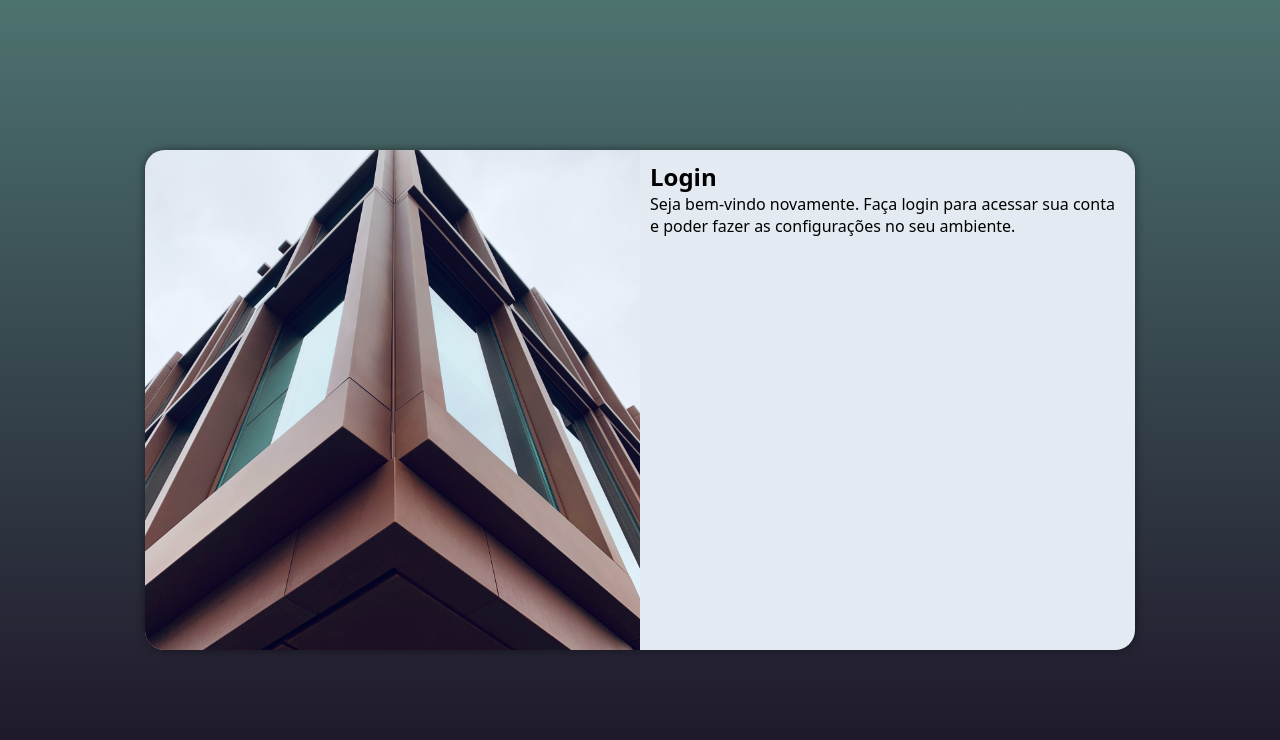
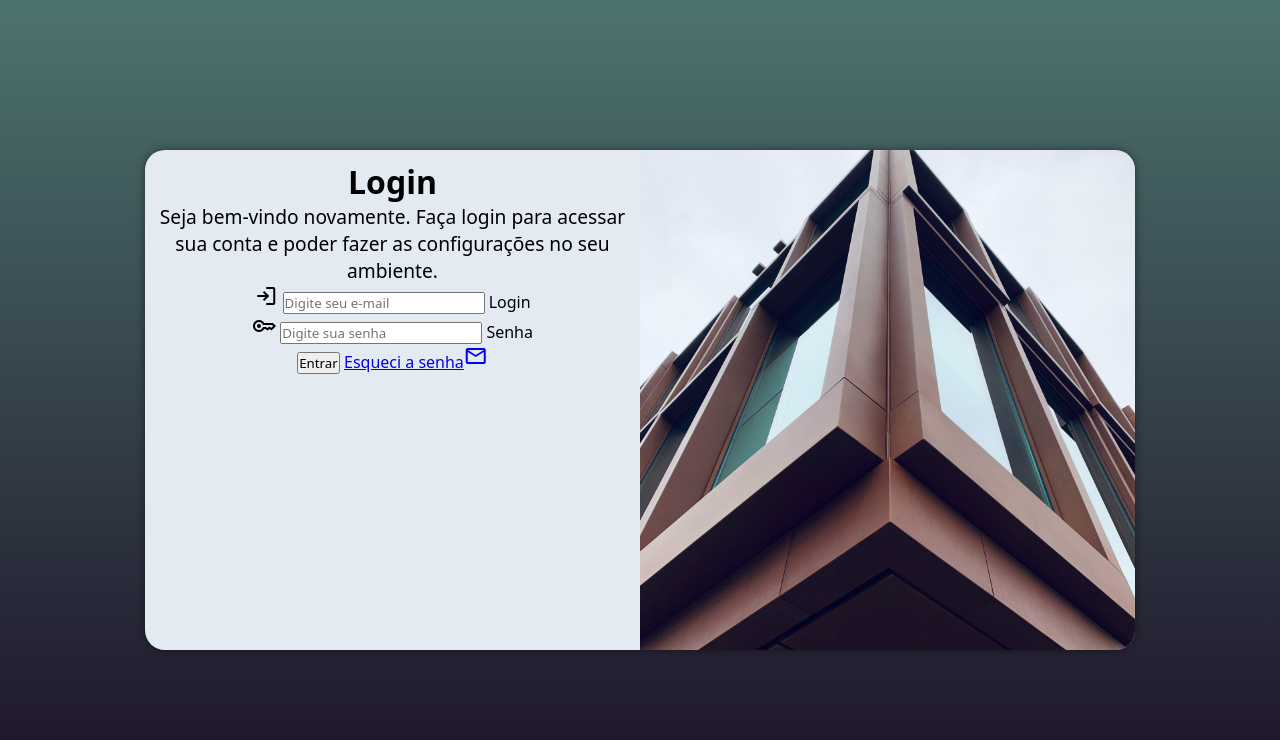
Before and after one commit to tuliovilas/projeto-login, a plain HTML site: page index.html in a window 1280 px wide. Drawn offline with nearby package versions, Linux system fonts and the light colour scheme.

Commit message:
Adição de formulario

```diff
--- a/estilos/media-query.css
+++ b/estilos/media-query.css
@@ -33,13 +33,21 @@
     }
 
     section#login>div#imagem {
-        float: left;
+        float: right;
         width: 50%;
         height: 100%;
     }
 
     section#login>div#formulario {
-        float: right;
+        float: left;
         width: 50%;
     }
+
+    div#formulario>p {
+        font-size: 1.2em;
+    }
+
+    div#formulario>h1 {
+        font-size: 2em;
+    }
 }
--- a/estilos/style.css
+++ b/estilos/style.css
@@ -55,3 +55,12 @@ section#login>div#formulario {
     padding: 10px;
     display: block;
 }
+
+div#formulario {
+    text-align: center;
+    margin-bottom: 10px;
+}
+
+div#formulario>p {
+    font-size: 0.8em;
+}
--- a/index.html
+++ b/index.html
@@ -5,6 +5,8 @@
     <meta charset="UTF-8">
     <meta name="viewport" content="width=device-width, initial-scale=1.0">
     <title>Login</title>
+    <link rel="stylesheet"
+        href="https://fonts.googleapis.com/css2?family=Material+Symbols+Outlined:opsz,wght,FILL,GRAD@20..48,100..700,0..1,-50..200" />
     <link rel="stylesheet" href="estilos/style.css">
     <link rel="stylesheet" href="estilos/media-query.css">
 </head>
@@ -18,9 +20,27 @@
                 <h1>Login</h1>
                 <p>Seja bem-vindo novamente. Faça login para acessar sua conta e poder fazer as configurações no seu
                     ambiente.</p>
-                <form action="login.php" method="post">
-
-
+                <form action="login.php" method="post" autocomplete="on">
+                    <div class="campo">
+                        <span class="material-symbols-outlined">
+                            login
+                        </span>
+                        <input type="email" name="login" id="ilogin" placeholder="Digite seu e-mail"
+                            autocomplete="email" required maxlength="30">
+                        <label for="ilogin">Login</label>
+                    </div>
+                    <div class="campo">
+                        <span class="material-symbols-outlined">
+                            key
+                        </span>
+                        <input type="password" name="Senha" id="isenha" placeholder="Digite sua senha"
+                            autocomplete="current-password" required minlength="8" maxlength="20">
+                        <label for="isenha">Senha</label>
+                    </div>
+                    <input type="submit" value="Entrar">
+                    <a href="esqueci.html">Esqueci a senha<span class="material-symbols-outlined">
+                            mail
+                        </span></a>
                 </form>
             </div>
         </section>
```
